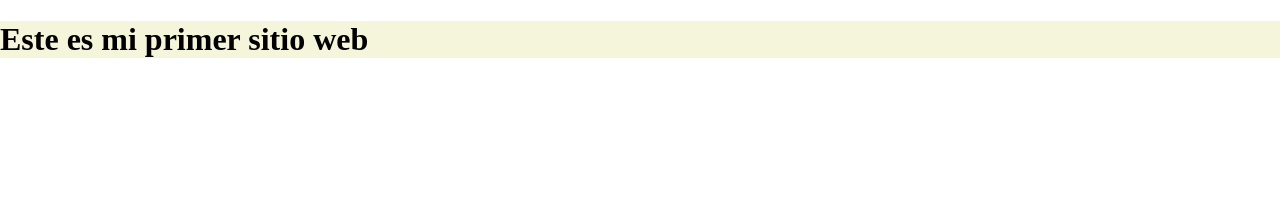
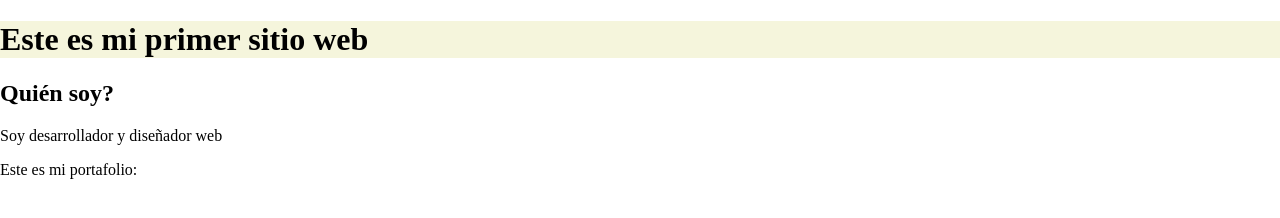
Before and after one commit to roulls/Clase-3---Curso-HTML-CSS-JS, a plain HTML site: page index.html in a window 1280 px wide. Drawn offline with Linux system fonts and the light colour scheme.

Commit message:
Update index.html

```diff
--- a/index.html
+++ b/index.html
@@ -11,5 +11,19 @@
             Este es mi primer sitio web
         </h1>
     </header>
+
+    <main>
+        <h2>
+            Quién soy?
+        </h2>
+        <p>
+            Soy desarrollador y diseñador web
+        </p>
+        <article>
+            <p>
+                Este es mi portafolio: <a href=""></a>
+            </p>
+        </article>
+    </main>
 </body>
 </html>
```
